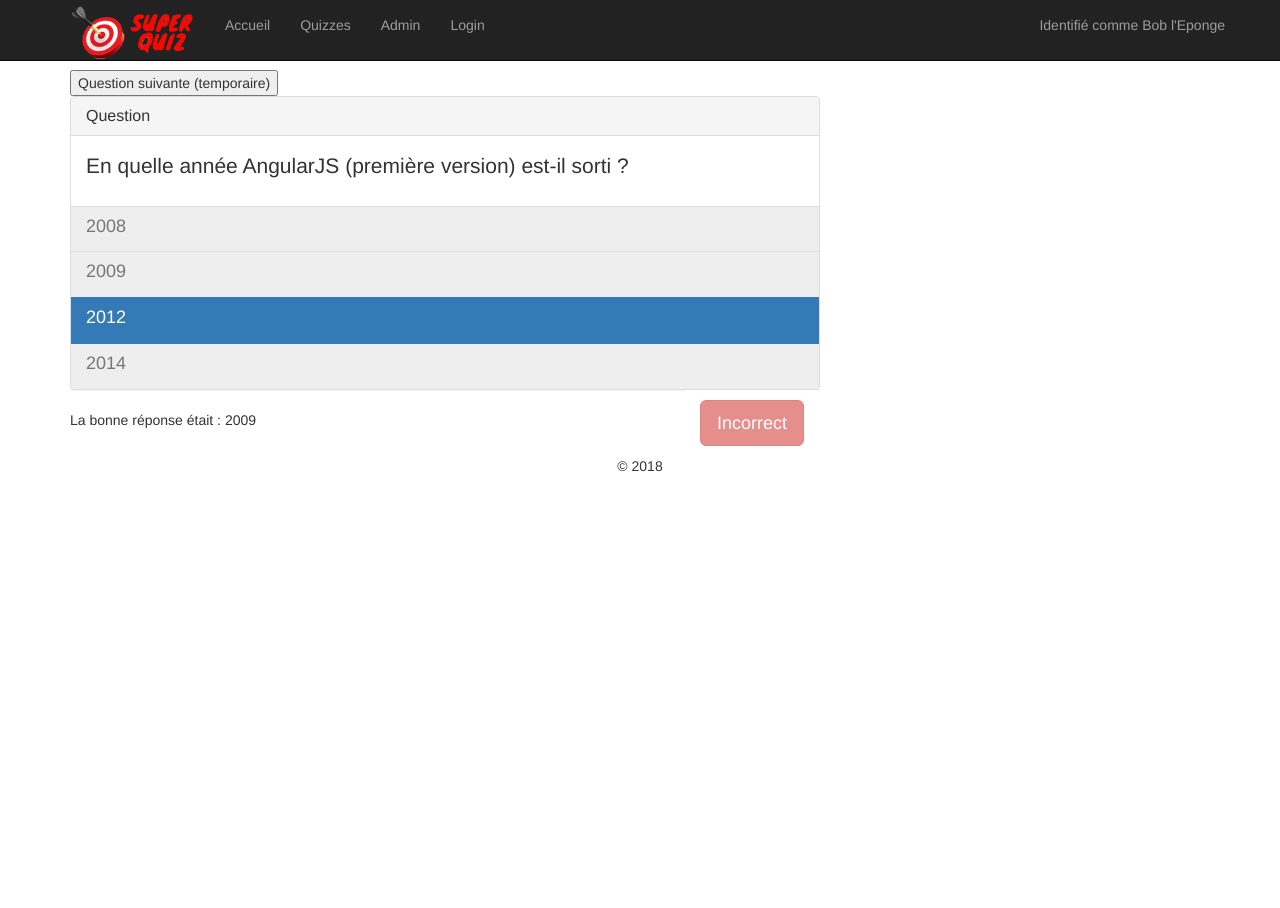
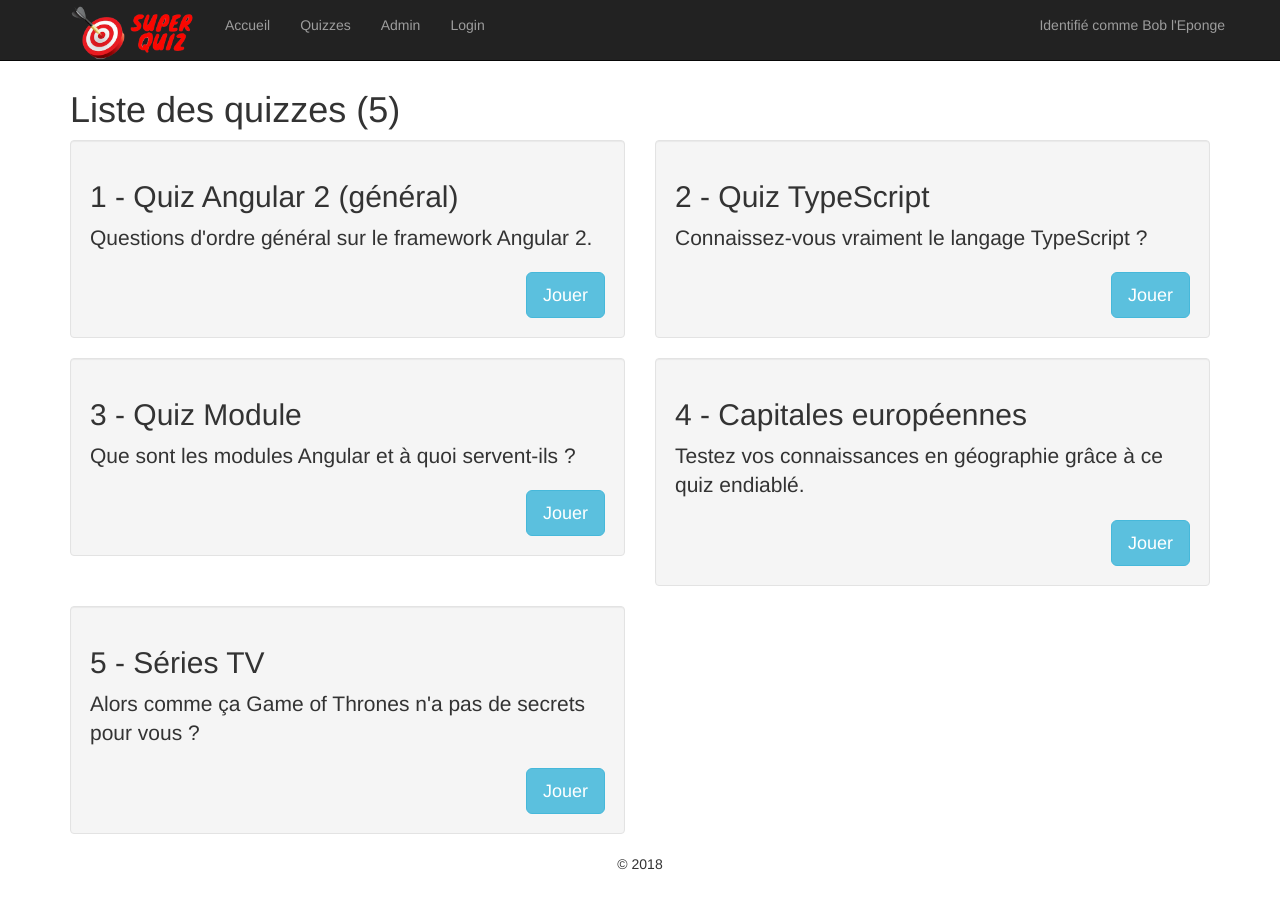
Before and after one commit to alecigne/gtm-projects, an Angular app in the folder ep_superquiz/: page / in a window 1280 px wide. Shown: the top 908 px of the page. Before the commit the page ends 800 px from the top, so only its background shows below. Built offline with nearby package versions, Linux system fonts and the light colour scheme.

Commit message:
[ep] Ajout des fonctionnalités input/output

```diff
--- a/ep_superquiz/src/app/app.component.html
+++ b/ep_superquiz/src/app/app.component.html
@@ -3,7 +3,7 @@
 
 <div class="container">
   <!-- <app-quiz-list></app-quiz-list> -->
-  <app-quiz-question></app-quiz-question>
+  <app-quiz-list></app-quiz-list>
 </div>
 
 <!-- Pied de page -->
--- a/ep_superquiz/src/app/app.module.ts
+++ b/ep_superquiz/src/app/app.module.ts
@@ -7,6 +7,7 @@ import { HomeComponent } from './common/home/home.component';
 import { FooterComponent } from './common/footer/footer.component';
 import { QuizListComponent } from './quiz-list/quiz-list.component';
 import { QuizQuestionComponent } from './quiz-question/quiz-question.component';
+import { QuizItemComponent } from './quiz-item/quiz-item.component';
 
 @NgModule({
   declarations: [
@@ -15,7 +16,8 @@ import { QuizQuestionComponent } from './quiz-question/quiz-question.component';
     HomeComponent,
     FooterComponent,
     QuizListComponent,
-    QuizQuestionComponent
+    QuizQuestionComponent,
+    QuizItemComponent
    ],
   imports: [ BrowserModule ],
   bootstrap: [AppComponent]
--- /dev/null
+++ b/ep_superquiz/src/app/quiz-item/quiz-item.component.html
@@ -0,0 +1,8 @@
+<div class="well">
+  <!-- <div class="well" [style.background]="num === 2 ? 'lightgreen' : 'transparent'"> -->
+  <h2>{{ num + 1 }} - {{quiz.title}}</h2>
+  <p class="lead">{{quiz.description}}</p>
+  <div class="text-right">
+    <a href="" class="btn btn-info btn-lg">Jouer</a>
+  </div>
+</div>
--- /dev/null
+++ b/ep_superquiz/src/app/quiz-item/quiz-item.component.ts
@@ -0,0 +1,19 @@
+import { Component, OnInit, Input } from '@angular/core';
+import { Quiz } from '../models/quiz';
+
+@Component({
+  selector: 'app-quiz-item',
+  templateUrl: './quiz-item.component.html',
+  styles: []
+})
+export class QuizItemComponent implements OnInit {
+
+  @Input() num: number;
+  @Input() quiz: Quiz;
+
+  constructor() { }
+
+  ngOnInit() {
+  }
+
+}
--- a/ep_superquiz/src/app/quiz-list/quiz-list.component.html
+++ b/ep_superquiz/src/app/quiz-list/quiz-list.component.html
@@ -1,9 +1,4 @@
 <h1>Liste des quizzes ({{quizList.length}})</h1>
-
-<p>
-  <button class="btn btn-default" (click)="addQuiz()">Ajouter</button>
-  <button class="btn btn-default" (click)="deleteLastQuiz()">Supprimer</button>
-</p>
 
 <ng-template #noQuizFound>
   <h2>Aucun quiz trouvé</h2>
@@ -12,14 +7,7 @@
 <div class="row" *ngIf="quizList.length !== 0; else noQuizFound">
 
   <div class="col-sm-6" *ngFor="let quiz of quizList; let num = index">
-    <div class="well" [class.jaune]="num % 2 === 1">
-      <!-- <div class="well" [style.background]="num === 2 ? 'lightgreen' : 'transparent'"> -->
-      <h2>{{num + 1}} - {{quiz.title}}</h2>
-      <p class="lead">{{quiz.description}}</p>
-      <div class="text-right">
-        <a href="" class="btn btn-info btn-lg">Jouer</a>
-      </div>
-    </div>
+    <app-quiz-item [quiz]="quiz" [num]="num"></app-quiz-item>
   </div>
 
 </div>
```
Also changed, not shown: 1 other file (tests, documents, lock files or other folders).
